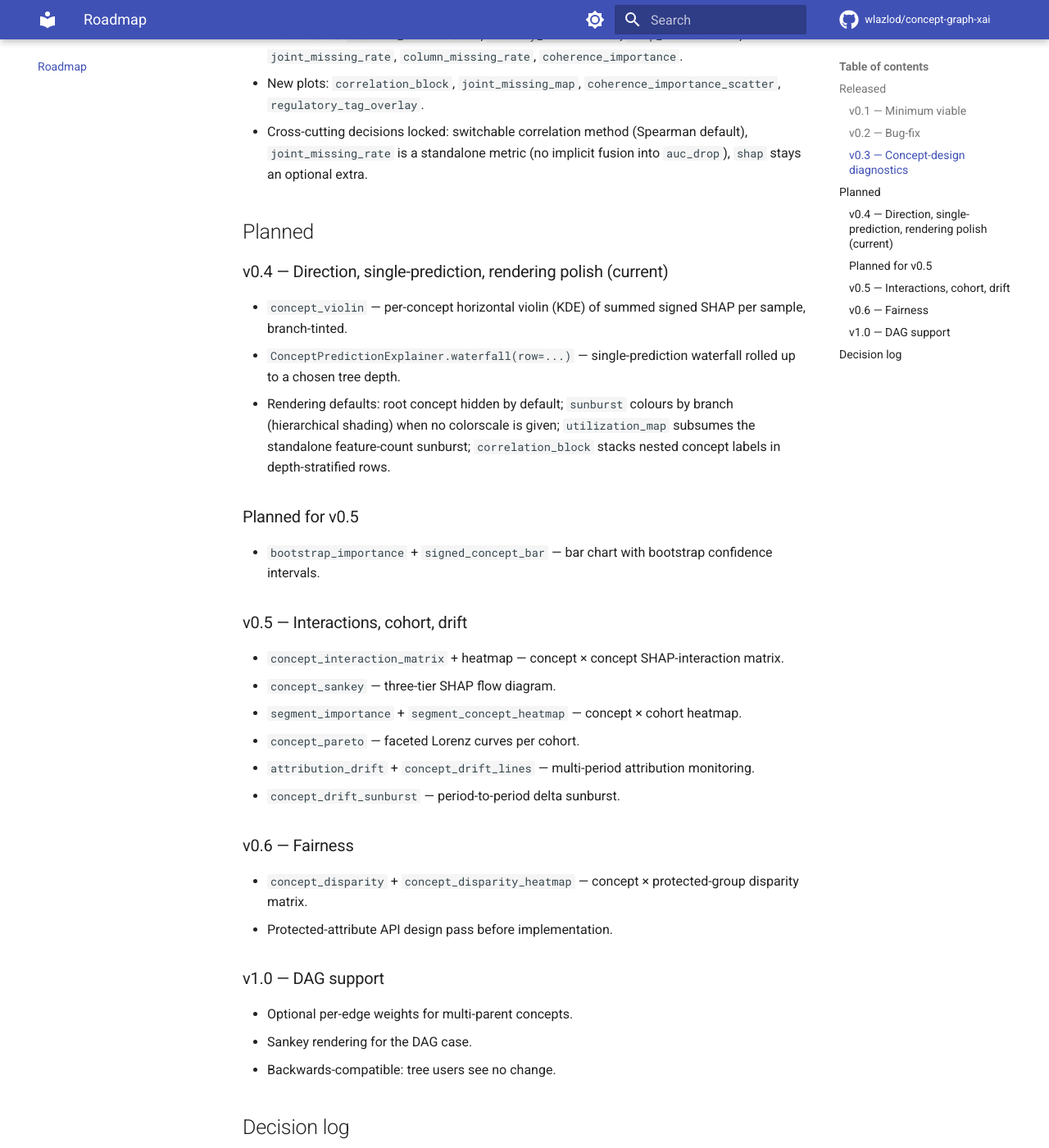
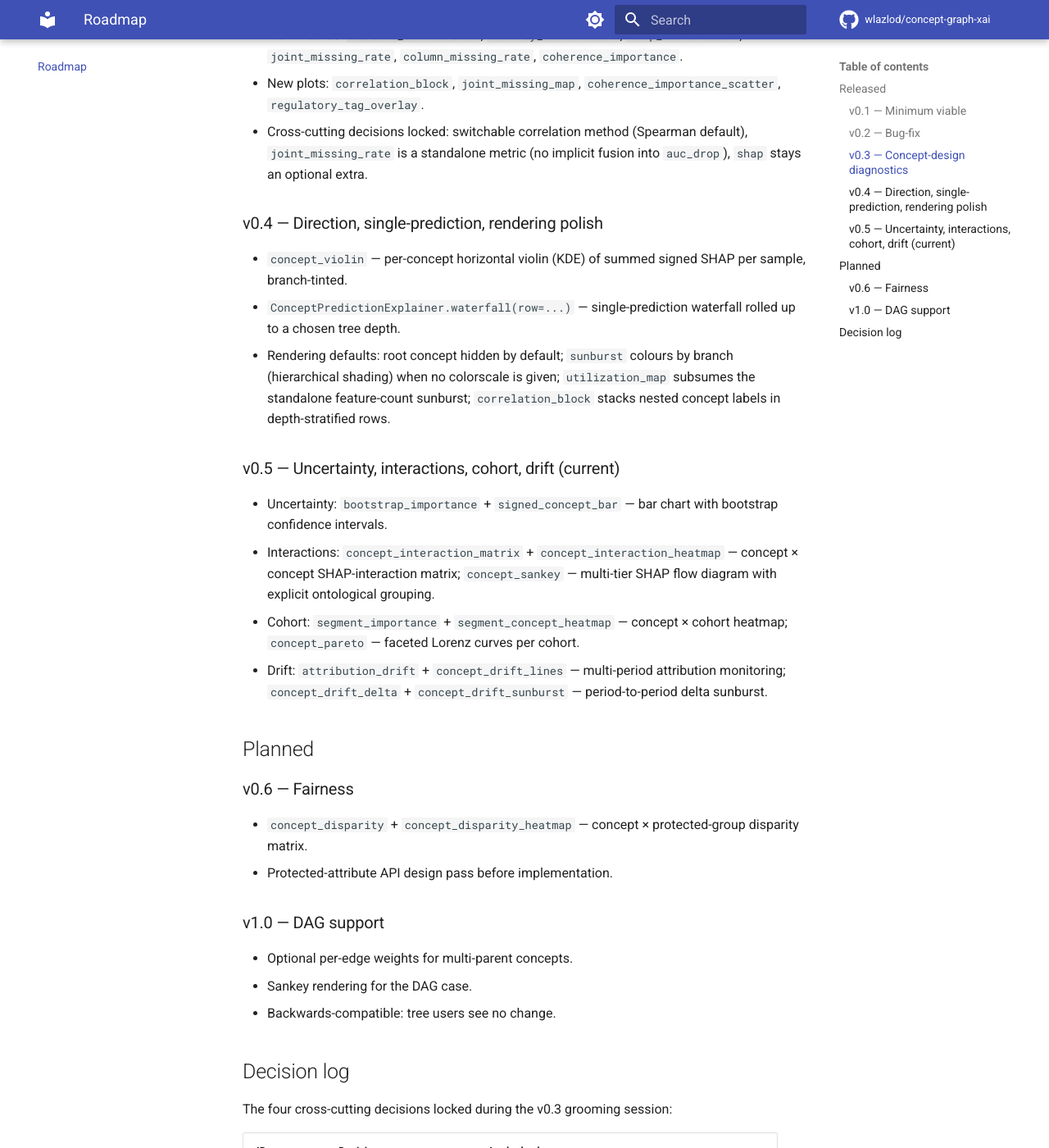
Before and after one commit to wlazlod/concept-graph-xai, an MkDocs documentation site: the page built from docs/roadmap.md, in a window 1280 px wide and 1400 px high, scrolled down 753 px. Shown: the whole window at 82% size. Built offline with MkDocs 1.6.1 and Material for MkDocs 9.7.7, drawn with Linux system fonts in a browser that asks for light colours; comment, search, counter and statistics services are not loaded.

Commit message:
chore(release): v0.5.0 — uncertainty, interactions, cohort, drift
- Bump version 0.4.0 -> 0.5.0 in pyproject.toml and
  src/concept_graph_xai/__init__.py.
- CHANGELOG: new [0.5.0] block grouping the seven shipped features
  into the four themes (uncertainty / interactions / cohort / drift)
  with the API signatures and notebook section index. The Unreleased
  section now points to v0.6 (fairness).
- README: bump status string to 0.5.0; add seven new plot rows to the
  table (signed_concept_bar, concept_interaction_heatmap,
  concept_sankey, segment_concept_heatmap, concept_pareto,
  concept_drift_lines, concept_drift_sunburst); roadmap entry for v0.5
  marked (current) and v0.4 marked shipped.
- docs/roadmap.md: promote v0.5 from "Planned" to "Released" with all
  seven features enumerated by theme; v0.6 remains the next planned
  milestone.

Closes the v0.5 release. The seven preceding commits each add one
feature (metric + plot + tests + notebook section); this commit is
release-only — no behaviour or test changes.

```diff
--- a/docs/roadmap.md
+++ b/docs/roadmap.md
@@ -19,23 +19,18 @@ This page is the high-level roadmap, summarising shipped milestones and planned
 - New plots: `correlation_block`, `joint_missing_map`, `coherence_importance_scatter`, `regulatory_tag_overlay`.
 - Cross-cutting decisions locked: switchable correlation method (Spearman default), `joint_missing_rate` is a standalone metric (no implicit fusion into `auc_drop`), `shap` stays an optional extra.
 
-## Planned
-
-### v0.4 — Direction, single-prediction, rendering polish (current)
+### v0.4 — Direction, single-prediction, rendering polish
 - `concept_violin` — per-concept horizontal violin (KDE) of summed signed SHAP per sample, branch-tinted.
 - `ConceptPredictionExplainer.waterfall(row=...)` — single-prediction waterfall rolled up to a chosen tree depth.
 - Rendering defaults: root concept hidden by default; `sunburst` colours by branch (hierarchical shading) when no colorscale is given; `utilization_map` subsumes the standalone feature-count sunburst; `correlation_block` stacks nested concept labels in depth-stratified rows.
 
-### Planned for v0.5
-- `bootstrap_importance` + `signed_concept_bar` — bar chart with bootstrap confidence intervals.
+### v0.5 — Uncertainty, interactions, cohort, drift (current)
+- Uncertainty: `bootstrap_importance` + `signed_concept_bar` — bar chart with bootstrap confidence intervals.
+- Interactions: `concept_interaction_matrix` + `concept_interaction_heatmap` — concept × concept SHAP-interaction matrix; `concept_sankey` — multi-tier SHAP flow diagram with explicit ontological grouping.
+- Cohort: `segment_importance` + `segment_concept_heatmap` — concept × cohort heatmap; `concept_pareto` — faceted Lorenz curves per cohort.
+- Drift: `attribution_drift` + `concept_drift_lines` — multi-period attribution monitoring; `concept_drift_delta` + `concept_drift_sunburst` — period-to-period delta sunburst.
 
-### v0.5 — Interactions, cohort, drift
-- `concept_interaction_matrix` + heatmap — concept × concept SHAP-interaction matrix.
-- `concept_sankey` — three-tier SHAP flow diagram.
-- `segment_importance` + `segment_concept_heatmap` — concept × cohort heatmap.
-- `concept_pareto` — faceted Lorenz curves per cohort.
-- `attribution_drift` + `concept_drift_lines` — multi-period attribution monitoring.
-- `concept_drift_sunburst` — period-to-period delta sunburst.
+## Planned
 
 ### v0.6 — Fairness
 - `concept_disparity` + `concept_disparity_heatmap` — concept × protected-group disparity matrix.
--- a/pyproject.toml
+++ b/pyproject.toml
@@ -1,6 +1,6 @@
 [project]
 name = "concept-graph-xai"
-version = "0.4.0"
+version = "0.5.0"
 description = "Concept-graph aware visualisation of model feature usage and importance, with concept-level ablation metrics."
 readme = "README.md"
 license = { text = "MIT" }
--- a/src/concept_graph_xai/__init__.py
+++ b/src/concept_graph_xai/__init__.py
@@ -41,7 +41,7 @@ from concept_graph_xai.prediction_explainer import (
     ConceptPredictionExplainer,
 )
 
-__version__ = "0.4.0"
+__version__ = "0.5.0"
 
 __all__ = [
     "ConceptContribution",
```
Also changed, not shown: CHANGELOG.md (+35 -2 lines), README.md (+10 -3 lines), 1 other file.
